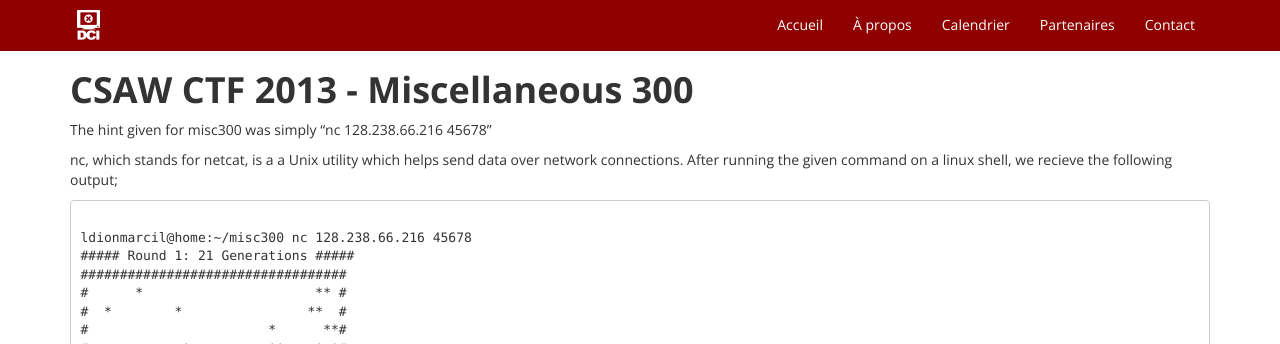
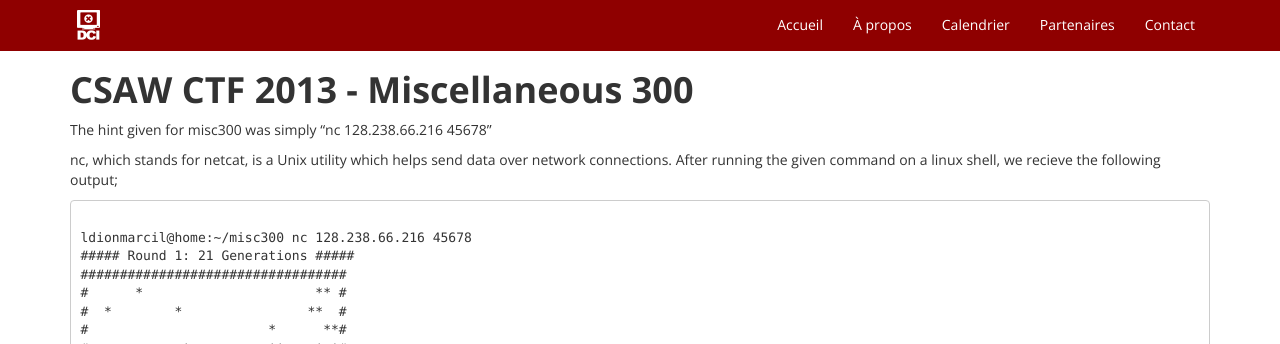
Before and after one commit to dciets/dciets.github.io, a Jekyll site: the page built from writeups/_posts/2013-09-23-csaw-ctf-2013-misc300.markdown, in a window 1280 px wide and 900 px high. Shown: the top 344 px of the window. Built offline with Jekyll 4.4.1, drawn with Linux system fonts in a browser that asks for light colours; Markdown is read by kramdown in place of the engine named in the settings; comment, search, counter and statistics services are not loaded.

Commit message:
Fixed typo.

````diff
--- a/writeups/_posts/2013-09-23-csaw-ctf-2013-misc300.markdown
+++ b/writeups/_posts/2013-09-23-csaw-ctf-2013-misc300.markdown
@@ -6,7 +6,7 @@ author: "Louis Dion-Marcil"
 
 The hint given for misc300 was simply "nc 128.238.66.216 45678"
 
-nc, which stands for netcat, is a a Unix utility which helps send data over network connections. After running the given command on a linux shell, we recieve the following output;
+nc, which stands for netcat, is a Unix utility which helps send data over network connections. After running the given command on a linux shell, we recieve the following output;
 
 ```
 
````
